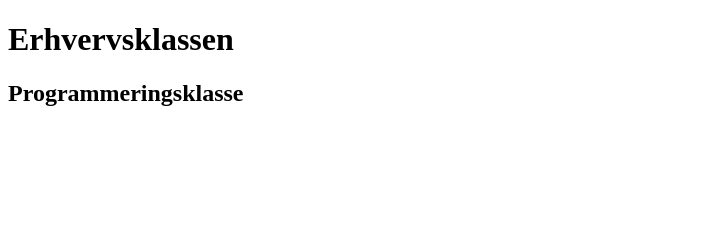
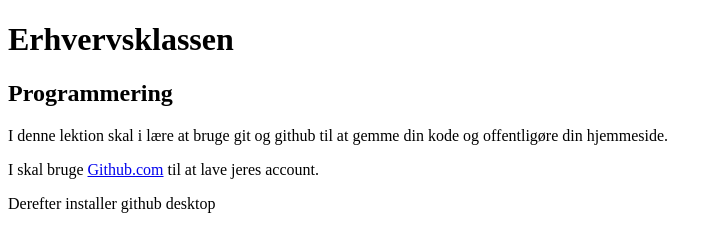
Before and after one commit to tonnihansen/Erhvervsklassen-2024-2025, a plain HTML site: page index.html in a window 1280 px wide. Shown: the whole page, without its empty margins (0-719 px from the left). Drawn offline with Linux system fonts and the light colour scheme.

Commit message:
Update index.html

```diff
--- a/index.html
+++ b/index.html
@@ -7,6 +7,9 @@
 </head>
 <body>
     <h1>Erhvervsklassen</h1>
-    <h2>Programmeringsklasse</h2>
+    <h2>Programmering</h2>
+    <p>I denne lektion skal i lære at bruge git og github til at gemme din kode og offentligøre din hjemmeside.</p>
+    <p>I skal bruge <a href="github.com">Github.com</a> til at lave jeres account.</p>
+    <p>Derefter installer github desktop</p>
 </body>
 </html>
```
